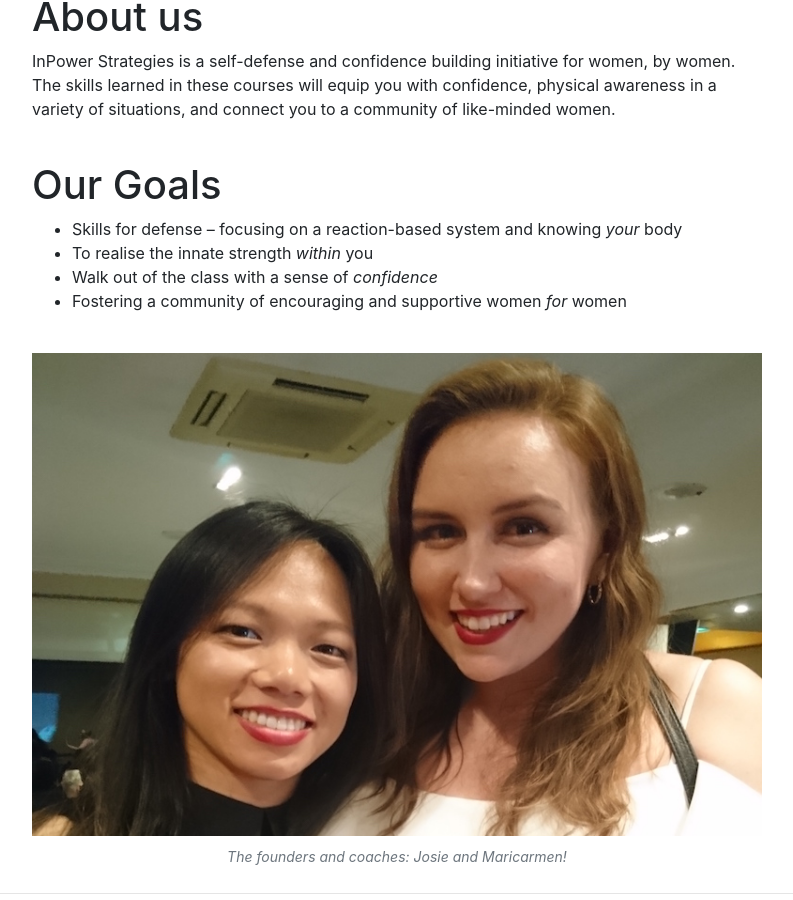
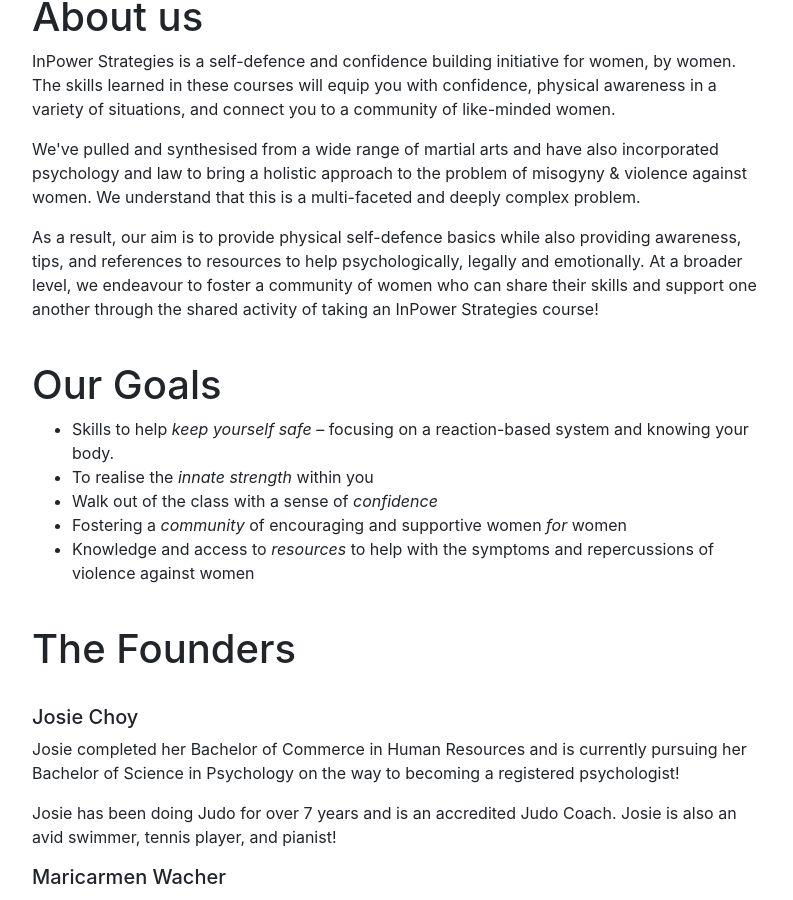
Before and after one commit to inpowerstrategies/inpowerstrategies.github.io, an Angular app: page /about in a window 1280 px wide. Shown: the part 1092-1992 px from the top of the page, without its empty margins (243-1036 px from the left). Built offline with nearby package versions, Linux system fonts and the light colour scheme.

Commit message:
Added additional information about the couse, founders etc.

```diff
--- a/src/app/about/about.component.html
+++ b/src/app/about/about.component.html
@@ -25,36 +25,66 @@
 
       <h1>About us</h1>
       <p>
-        InPower Strategies is a self-defense and confidence building initiative for women, by women. The
-        skills learned in these courses will equip you with confidence, physical awareness in a variety
-        of situations, and connect you to a community of like-minded women.
+        InPower Strategies is a self-defence and confidence building initiative for women, by women.
+        The skills learned in these courses will equip you with confidence, physical awareness in a variety of situations, and connect you to a community of like-minded women.
       </p>
-
+      <p>
+        We've pulled and synthesised from a wide range of martial arts and have also incorporated psychology and law to bring a holistic approach to the problem of misogyny & violence against women.
+        We understand that this is a multi-faceted and deeply complex problem.
+      </p>
+      <p>
+        As a result, our aim is to provide physical self-defence basics while also providing awareness, tips, and references to resources to help psychologically, legally and emotionally.
+        At a broader level, we endeavour to foster a community of women who can share their skills and support one another through the shared activity of taking an InPower Strategies course!
+      </p>
       <br>
 
       <h1>Our Goals</h1>
       <ul>
         <li>
-          Skills for defense – focusing on a reaction-based system and knowing <i>your</i> body
+          Skills to help <i>keep yourself safe</i> – focusing on a reaction-based system and knowing your body.
         </li>
         <li>
-          To realise the innate strength <i>within</i> you
+          To realise the <i>innate strength</i> within you
         </li>
         <li>
           Walk out of the class with a sense of <i>confidence</i>
         </li>
         <li>
-          Fostering a community of encouraging and supportive women <i>for</i> women
+          Fostering a <i>community</i> of encouraging and supportive women <i>for</i> women
+        </li>
+        <li>
+          Knowledge and access to <i>resources</i> to help with the symptoms and repercussions of violence against women
         </li>
       </ul>
+      <br>
+
+      <h1>The Founders</h1>
+      <br>
+
+      <h5>Josie Choy</h5>
+      <p>
+        Josie completed her Bachelor of Commerce in Human Resources and is currently pursuing her Bachelor of Science in Psychology on the way to becoming a registered psychologist!
+      </p>
+      <p>
+        Josie has been doing Judo for over 7 years and is an accredited Judo Coach. Josie is also an avid swimmer, tennis player, and pianist!
+      </p>
+
+      <h5>Maricarmen Wacher</h5>
+      <p>
+        Maricarmen completed her Bachelor of Science in Psychology, is currently a Juris Doctor candidate (postgraduate law degree) and is also an accredited Judo Coach.
+      </p>
+      <p>
+        Maricarmen has been doing Judo for almost 3 years, did Muay Thai & Boxing for over 2 years, and Krav Maga for a year. Maricarmen's mother taught Judo Self-Defence classes at Stanford University during law school – so it is most fitting that the tradition continues!
+      </p>
       <br>
 
       <a>
         <img class="img-fluid" src="assets/founders.jpeg" alt="">
       </a>
       <span class="caption text-muted">
-        The founders and coaches: Josie and Maricarmen!
+        The founders and coaches; Josie and Maricarmen!
       </span>
+
     </div>
   </div>
 </div>
--- a/src/app/courses/course-details.component.html
+++ b/src/app/courses/course-details.component.html
@@ -17,14 +17,13 @@
     <div class="row">
       <div class="col-lg-8 col-md-10 mx-auto">
 
-        <h1>Course Details</h1>
+        <h1>Course Events</h1>
         <p>
           We post our course events on our <a href="https://www.facebook.com/helpingwomenstaysafe/" target="_blank">Facebook page</a> so head over there and check them out!
         </p>
         <ul>
           <li>
             <a href="https://www.facebook.com/events/308608973183502/" target="_blank">16/03/19 - Free Women's Stay Safe Course I</a>
-
           </li>
           <li>
             <a href="https://www.facebook.com/events/650584042038384/" target="_blank">13/04/19 - Free Women's Stay Safe Course II</a>
@@ -33,6 +32,43 @@
             <i>More coming!</i>
           </li>
         </ul>
+        <br>
+
+        <h1>The Program</h1>
+        <p>
+          We know that there are a lot of options when it comes to self-defence courses. Here's a little bit about what you'll learn from ours.
+        </p>
+
+
+        <h4>What we're focusing on</h4>
+        <p>
+          The Stay Safe Course covers 4 critical areas.
+        </p>
+
+        <h6>Falling</h6>
+        <p>
+          This may seem like an odd one, but learning how to fall safely is a skill that is applicable to a range of situations, throughout your lifetime!
+        </p>
+        <h6>Striking</h6>
+        <p>
+            While striking does encompass what you might imagine, well strikes! We also show you how it can help with making space and maintaining your personal space (catchy mnemonics included!).
+        </p>
+        <h6>Blocking</h6>
+        <p>
+          In this segment we cover knowing where the more vulnerable areas are on your body and how to try to best protect them – from standing and on the ground.
+        </p>
+        <h6>Throwing</h6>
+        <p>
+          Our personal favourite, learning a few basic throws is helpful not just as a tool in your toolbox, but also offers alternative ways of dealing with a situation and helps introduce higher levels of physical contact in a more comfortable, fun way.
+        </p>
+
+        <h4>Extras</h4>
+        <p>
+          We'll also provide some situational examples of when these could be applied during the course.
+        </p>
+        <p>
+          Stick around after to come and grab some coffee at the local café with us!
+        </p>
         <br>
 
         <a>
--- a/src/app/courses/overview/course-overview.component.html
+++ b/src/app/courses/overview/course-overview.component.html
@@ -32,7 +32,8 @@
           <h2 class="display-5">Inspiring confidence and community...</h2>
           <p>Our Self-Defence Program aim is a confidence building initiative for women. The
               skills learned in these courses will equip you with confidence, physical awareness in a variety
-              of situations, and connect you to a community of like-minded women.</p>
+              of situations, and connect you to a community of like-minded women.
+          </p>
         </div>
       </div>
     </div>
@@ -53,6 +54,9 @@
           <p>Because we're just starting out, we're offering a few limited courses for free! See
             <a [routerLink]="['/course']">here</a> for more details.
           </p>
+          <p>
+            Throughout the rest of the year, we hold courses every other Saturday.
+          </p>
         </div>
       </div>
     </div>
@@ -71,8 +75,10 @@
         <div class="p-5">
           <h2 class="display-5">What should you expect?</h2>
           <p>
-            We're focusing on providing a safe and comfortable environment to build self-defence skills up -
-            and our program is designed for all fitness and age levels!
+            An inclusive and safe environment in which to learn and practice basic self-defence skills, taught by experienced female instructors.
+          </p>
+          <p>
+            Our courses are designed to be accessible to and tailorable for all fitness and age levels – every woman is welcome!
           </p>
         </div>
       </div>
--- a/src/app/courses/pricing/course-pricing.component.html
+++ b/src/app/courses/pricing/course-pricing.component.html
@@ -16,13 +16,13 @@
   <div class="container">
     <div class="row">
       <div class="col-lg-8 col-md-10 mx-auto">
-        <h2>Limited time</h2>
+        <h1>Limited time</h1>
         <p>
           We have a couple of <b>free</b> courses over the next couple of months so keep an eye out <a [routerLink]="['../course']">on the upcoming courses page</a>!
         </p>
         <br>
 
-        <h2>Costs per session</h2>
+        <h1>Costs per session</h1>
         <ul>
           <li>Students: $20</li>
           <li>Adults: $30</li>
@@ -33,7 +33,7 @@
 
         <br>
 
-        <h2>Ready to join?</h2>
+        <h1>Ready to join?</h1>
         <p>
           Check out <a href="https://www.facebook.com/helpingwomenstaysafe/" target="_blank">Facebook page</a> and join our
           join  <a href="https://www.facebook.com/groups/inpowerstrategies/" target="_blank">group</a> while you're at it!
```
Lines whose indentation alone changed are shown as unchanged.
